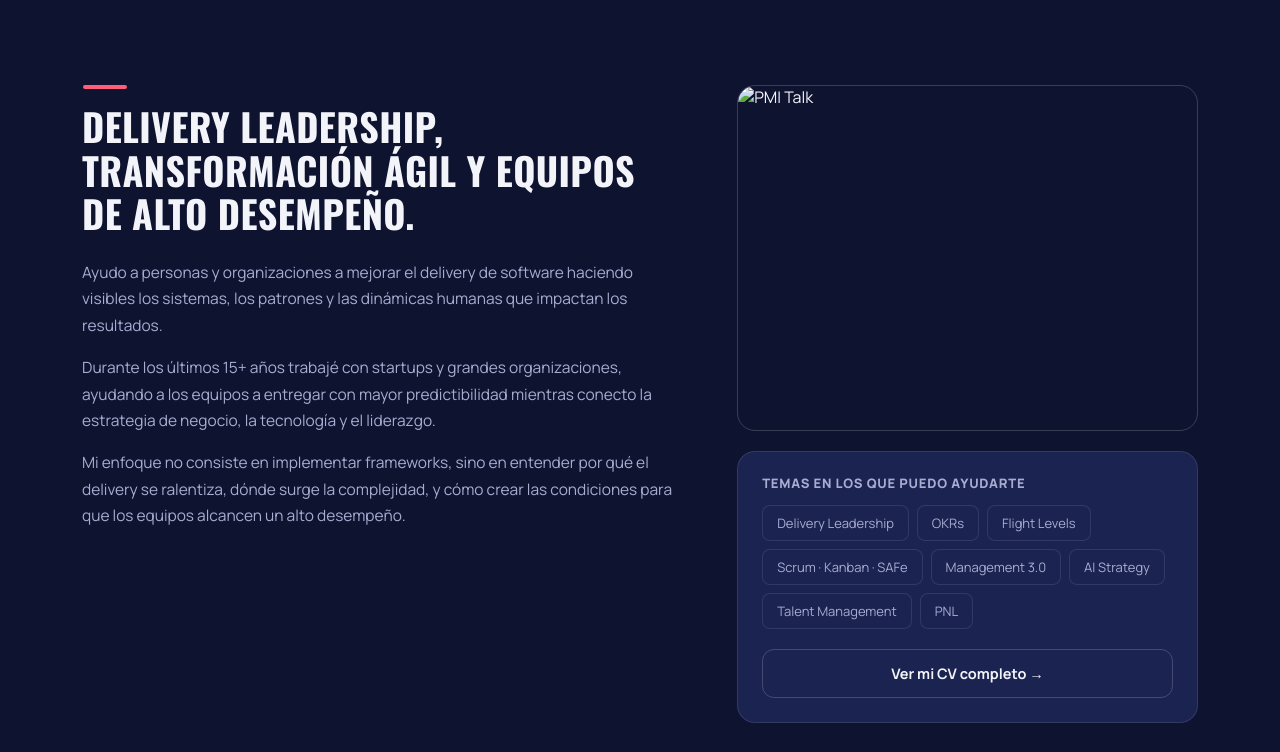
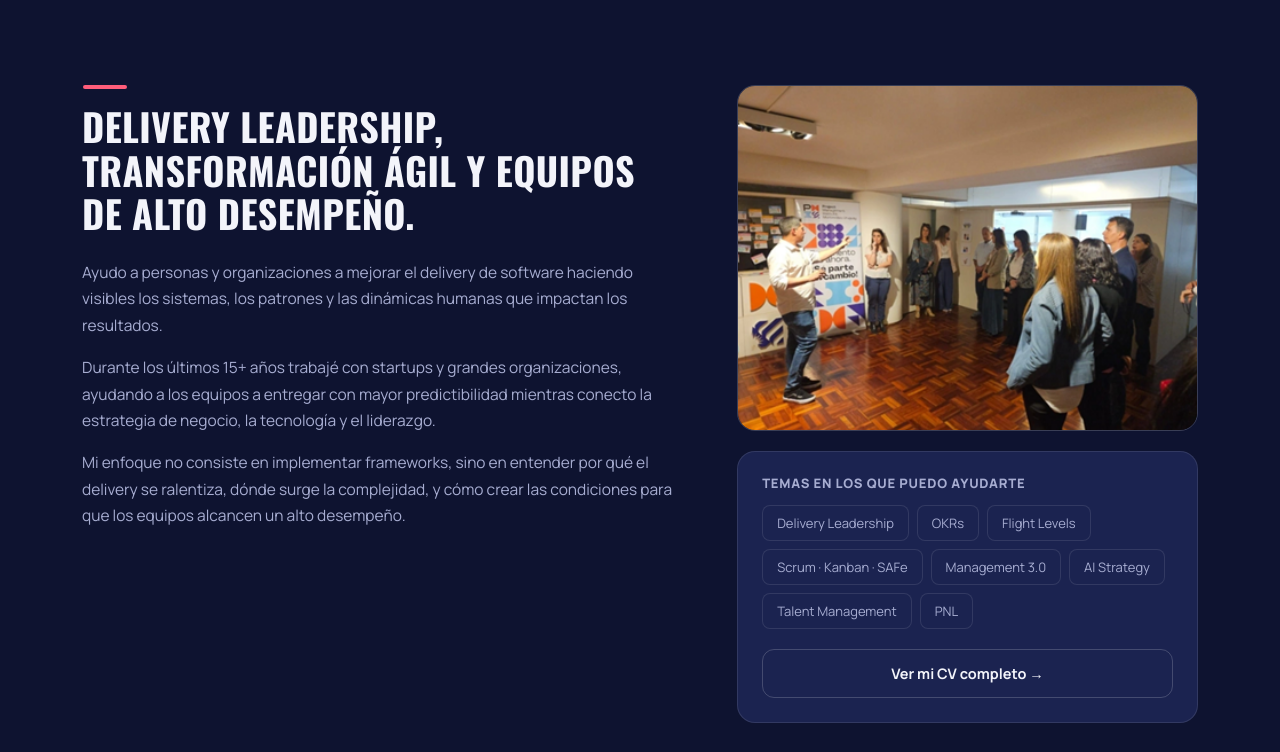
Before and after one commit to papeinuy/my-website, a plain HTML site: page index.html in a window 1280 px wide. Shown: the part 848-1600 px from the top of the page. Drawn offline with nearby package versions, Linux system fonts and the light colour scheme.

Commit message:
Update image paths in index.html

```diff
--- a/index.html
+++ b/index.html
@@ -281,7 +281,7 @@ footer p{font-size:13.5px;color:var(--muted-2)}
         </div>
       </div>
       <div>
-        <div class="side-photo reveal"><img src="media/image-1.png" alt="PMI Talk"></div>
+        <div class="side-photo reveal"><img src="image-1.png" alt="PMI Talk"></div>
         <div class="side-card reveal">
           <h4 data-i18n="about.card_title">Temas en los que puedo ayudarte</h4>
           <div class="chip-cloud">
@@ -376,7 +376,7 @@ footer p{font-size:13.5px;color:var(--muted-2)}
     <div class="carousel-wrap">
       <div class="carousel" id="commCarousel">
         <div class="comm-card"><div class="comm-img"><img src="media/comm-1.jpg" alt="LA Meetup III - OWU Uruguay"></div><div class="comm-caption" data-i18n="community.c1">LA Meetup III · OWU Uruguay — Facilitación del Open Space para +100 personas.</div></div>
-        <div class="comm-card"><div class="comm-img"><img src="media/image-1.png" alt="Ágiles Latinoamérica - Lima, Perú"></div><div class="comm-caption" data-i18n="community.c3">Ágiles Latinoamérica (Lima, Perú) — Agilidad Inconsciente: Agilidad y PNL, ante ~1000 asistentes.</div></div>
+        <div class="comm-card"><div class="comm-img"><img src="image-1.png" alt="Ágiles Latinoamérica - Lima, Perú"></div><div class="comm-caption" data-i18n="community.c3">Ágiles Latinoamérica (Lima, Perú) — Agilidad Inconsciente: Agilidad y PNL, ante ~1000 asistentes.</div></div>
         <div class="comm-card"><div class="comm-img"><img src="media/comm-4.jpg" alt="PMI Uruguay"></div><div class="comm-caption" data-i18n="community.c4">PMI Uruguay — Taller de motivación y bienestar para el Capítulo PMI.</div></div>
         <div class="comm-card"><div class="comm-img"><img src="media/comm-2.jpg" alt="Webinar cómo sorprender en una entrevista"></div><div class="comm-caption" data-i18n="community.c2">Webinar Scrum LATAM — Cómo sorprender en una entrevista.</div></div>
       </div>
```
